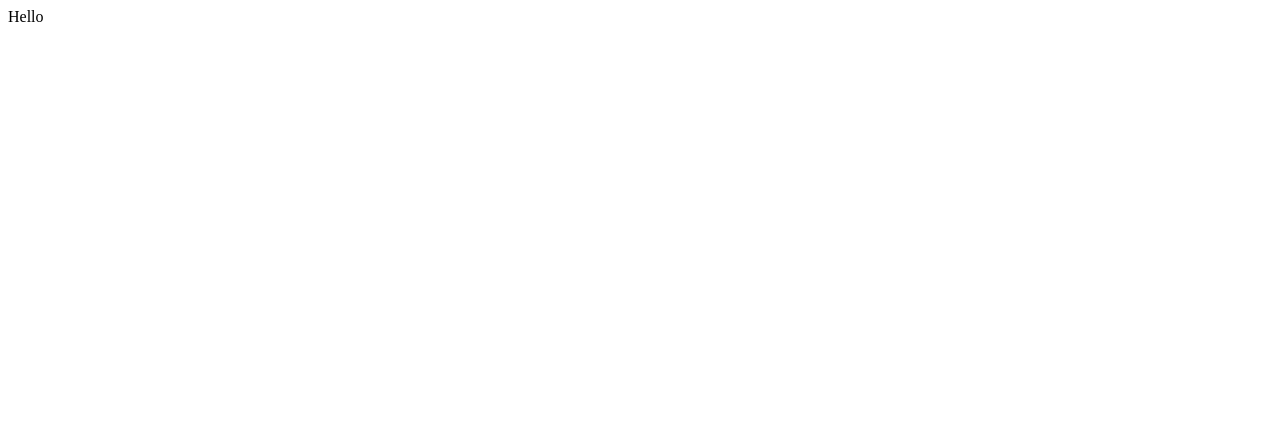
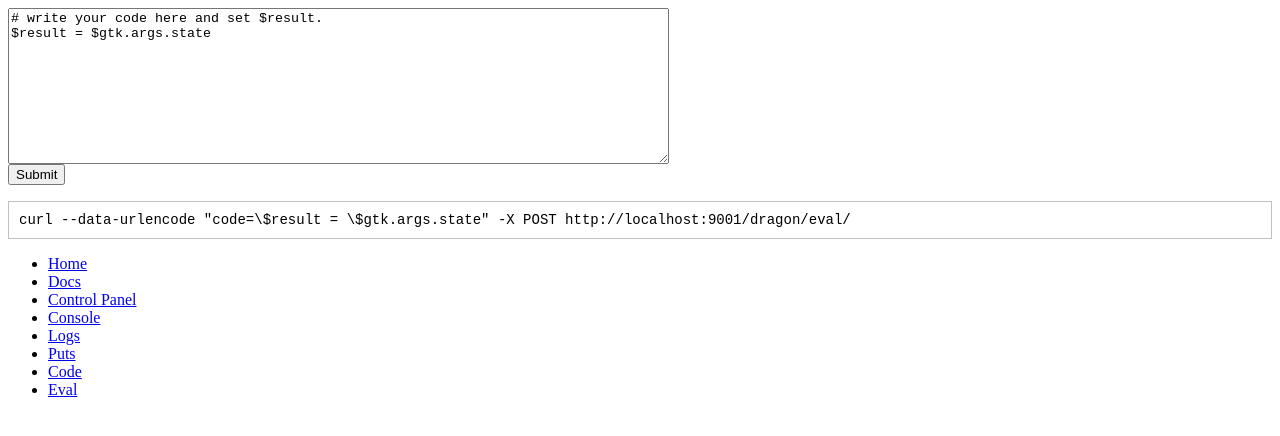
Before and after one commit to kfischer-okarin/drgauntletjam2021, a plain HTML site: page index.html in a window 1280 px wide. Drawn offline with Linux system fonts and the light colour scheme.

Commit message:
Update index.html

```diff
--- a/index.html
+++ b/index.html
@@ -1,3 +1,35 @@
-<html>
-  <body>Hello</body>
+<html lang="en">
+  <head><title>Eval</title></head>
+  <style>
+  pre {
+    border: solid 1px silver;
+    padding: 10px;
+    font-size: 14px;
+    white-space: pre-wrap;
+    white-space: -moz-pre-wrap;
+    white-space: -pre-wrap;
+    white-space: -o-pre-wrap;
+    word-wrap: break-word;
+  }
+  </style>
+  <body>
+    <form method="POST" action="localhost:9001/dragon/eval/">
+      <textarea name="code" id="code" name="w3review" rows="10" cols="80"># write your code here and set $result.
+$result = $gtk.args.state</textarea>
+      <br/>
+      <input type="submit" />
+    </form>
+    <pre>curl --data-urlencode "code=\$result = \$gtk.args.state" -X POST http://localhost:9001/dragon/eval/</pre>
+        <ul>
+      <li><a href="/">Home</a></li>
+      <li><a href="/docs.html">Docs</a></li>
+      <li><a href="/dragon/control_panel/">Control Panel</a></li>
+      <li><a href="/dragon/console/">Console</a></li>
+      <li><a href="/dragon/log/">Logs</a></li>
+      <li><a href="/dragon/puts/">Puts</a></li>
+      <li><a href="/dragon/code/">Code</a></li>
+      <li><a href="/dragon/eval/">Eval</a></li>
+    </ul>
+
+  </body>
 </html>
```
